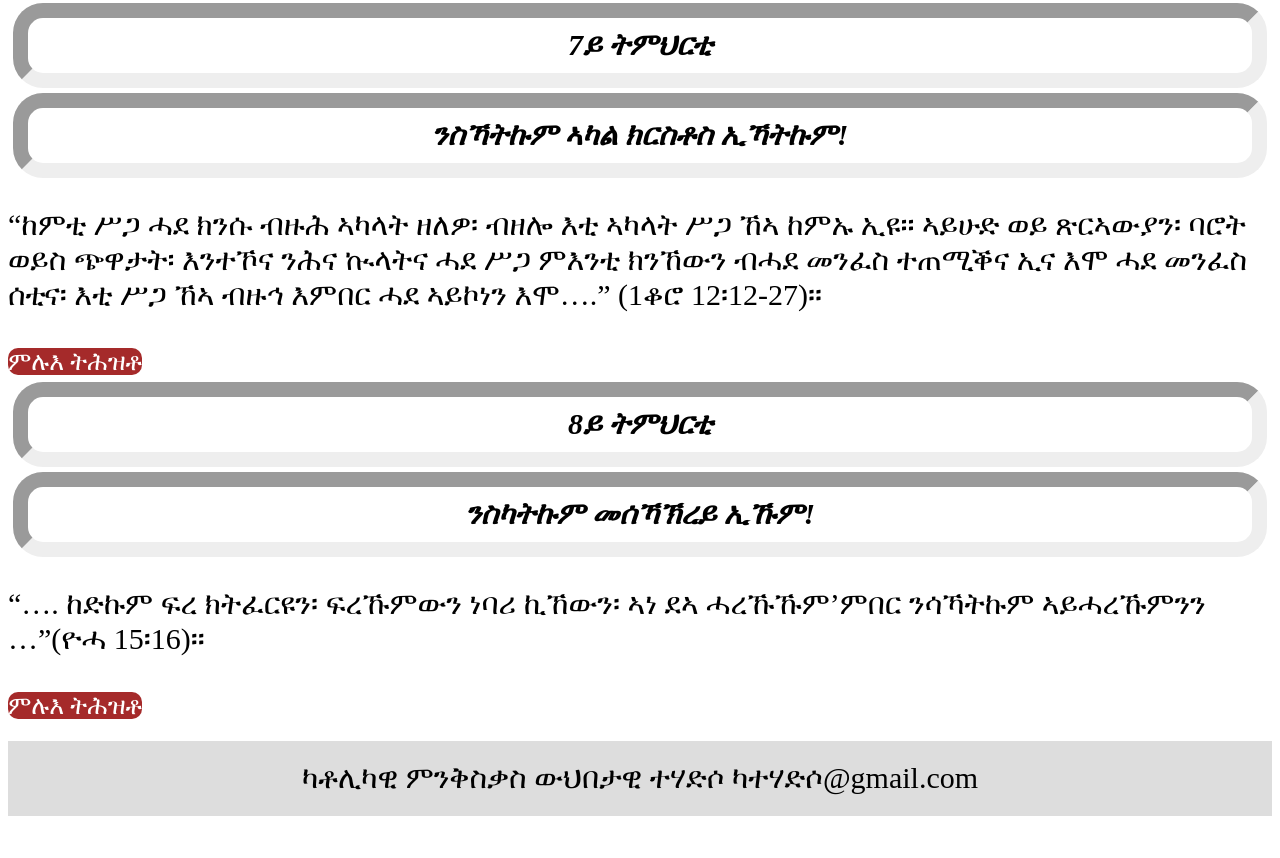
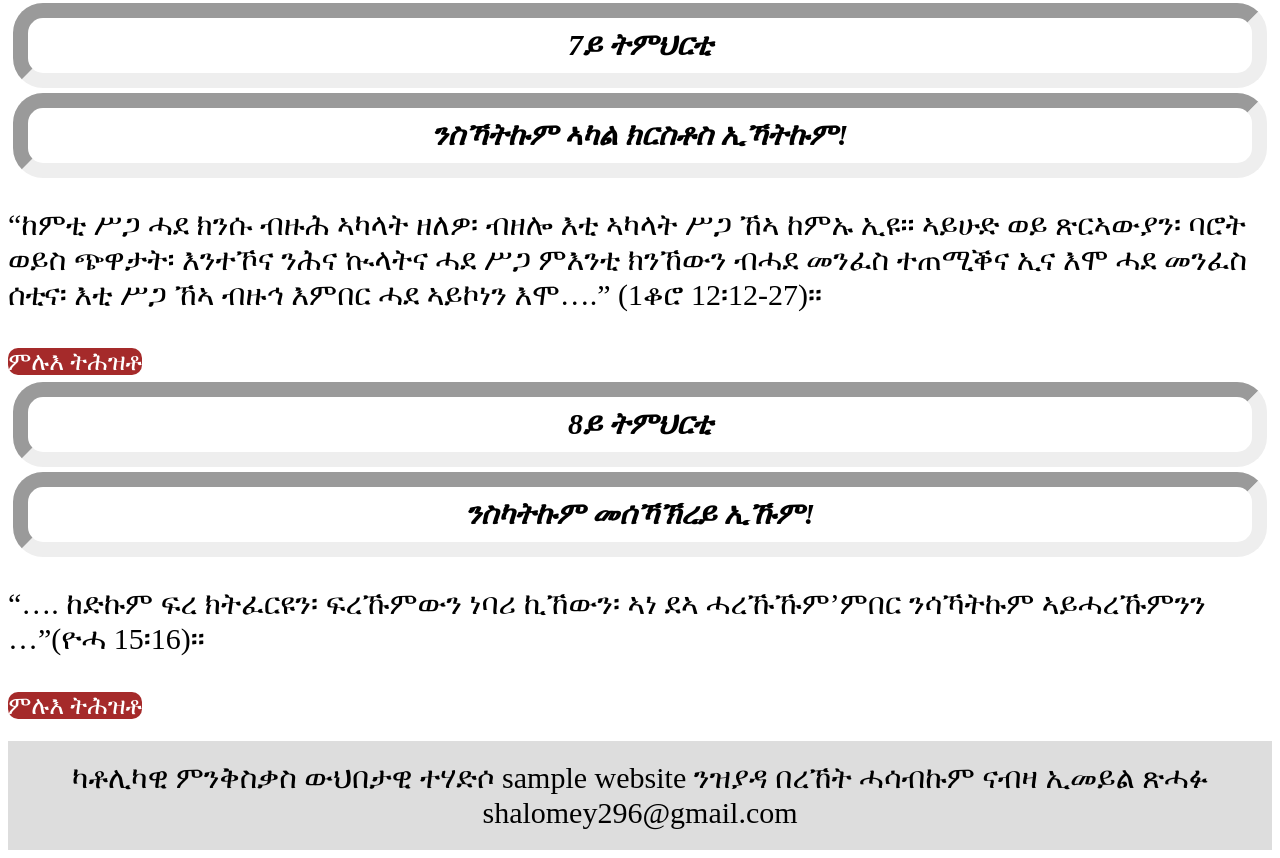
Before and after one commit to Meripro/Meripro.github.io, a plain HTML site: page index.html in a window 1280 px wide. Shown: the part 4054-4912 px from the top of the page. Before the commit the page ends 4878 px from the top, so only its background shows below. Drawn offline with Linux system fonts and the light colour scheme.

Commit message:
gmail added

```diff
--- a/index.html
+++ b/index.html
@@ -107,7 +107,7 @@
 <a class="link" href="hp8.html" target="_top"> ምሉእ ትሕዝቶ</a>
 
 <div class="footer">
-	<div>ካቶሊካዊ ምንቅስቃስ ውህበታዊ ተሃድሶ ካተሃድሶ@gmail.com</div>
+	<div>ካቶሊካዊ ምንቅስቃስ ውህበታዊ ተሃድሶ sample website ንዝያዳ በረኸት ሓሳብኩም ናብዛ ኢመይል ጽሓፉ shalomey296@gmail.com</div>
 </div>
 
 </body>
```
